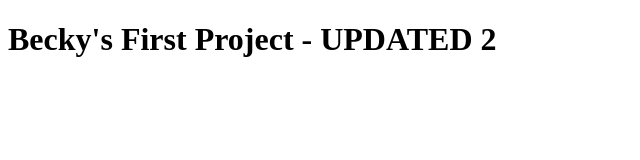
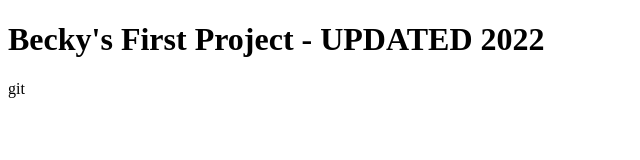
Before and after one commit to beckwanderer/firstproject, a plain HTML site: page index.html in a window 1280 px wide. Shown: the whole page, without its empty margins (0-640 px from the left). Drawn offline with Linux system fonts and the light colour scheme.

Commit message:
Date 2022

```diff
--- a/index.html
+++ b/index.html
@@ -8,10 +8,10 @@
 </head>
 <body>
 
-    <h1>Becky's First Project - UPDATED 2</h1>
+    <h1>Becky's First Project - UPDATED 2022</h1>
 
     <div class="container">
     </div>
 
-</body>
+</body>git
 </html>
```
